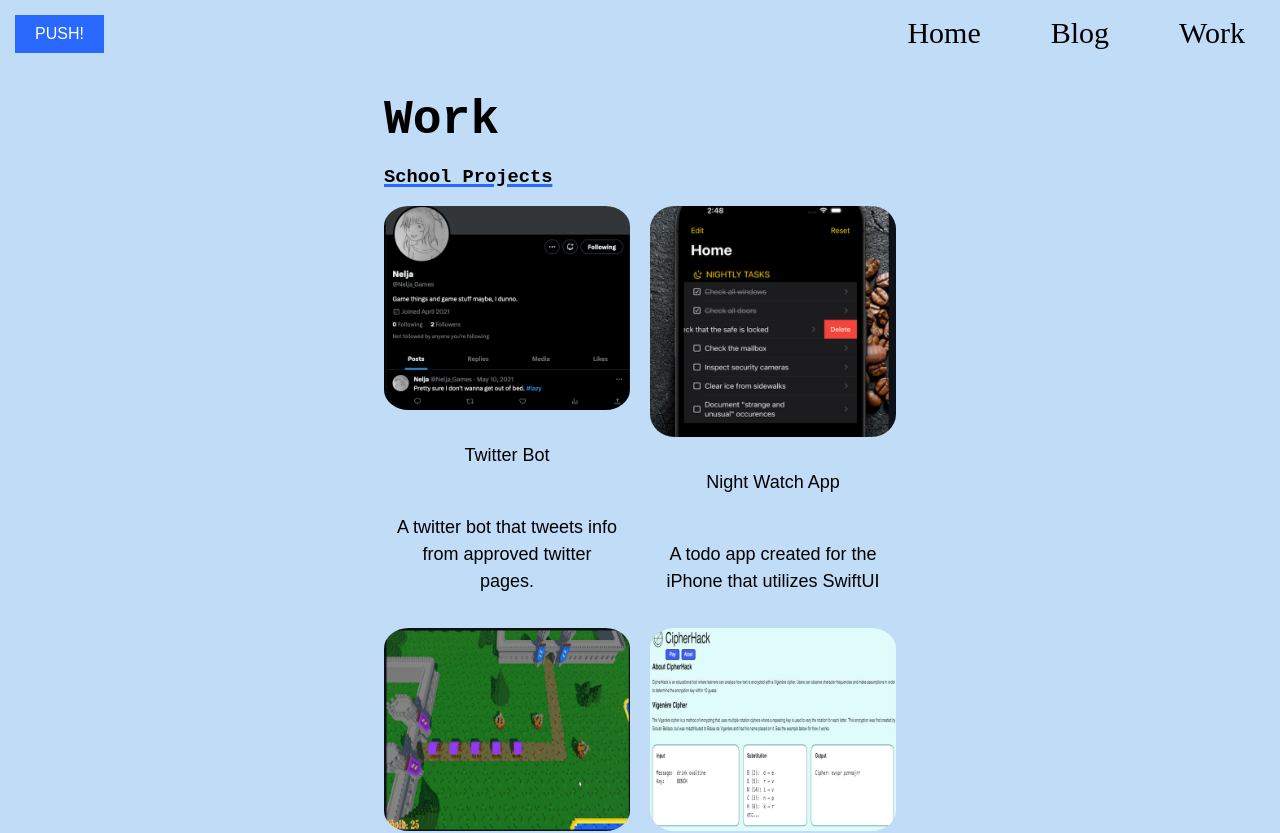
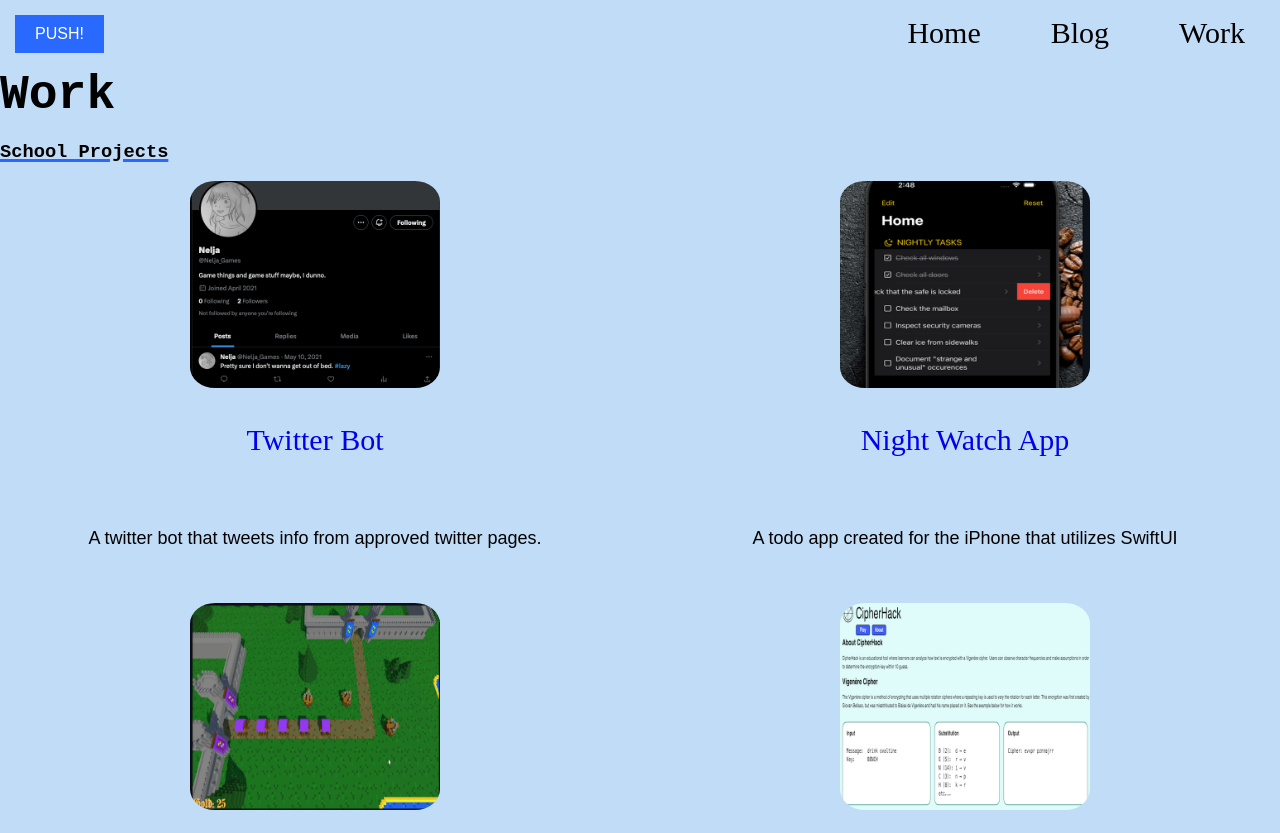
Before and after one commit to shpoopdy/Webby, a Next.js app: page /Work in a window 1280 px wide. Shown: the top 833 px of the page. Built offline with nearby package versions, Linux system fonts and the light colour scheme.

Commit message:
Fix class name

```diff
--- a/app/Work/page.jsx
+++ b/app/Work/page.jsx
@@ -2,7 +2,7 @@
 
 export default function Posts() {
   return (
-    <main className="mainContain-light">
+    <main className="mainContain">
       <h1>Work</h1>
       <h3>School Projects</h3>
       <CardList />
--- a/app/YouTube/page.jsx
+++ b/app/YouTube/page.jsx
@@ -3,7 +3,7 @@
 
 export default function YouTube() {
     return (
-      <main className="mainContain-light">
+      <main className="mainContain">
         <h1>YouTube</h1>
         <h3>Little blips from my life!</h3>
         <VidList />
```
